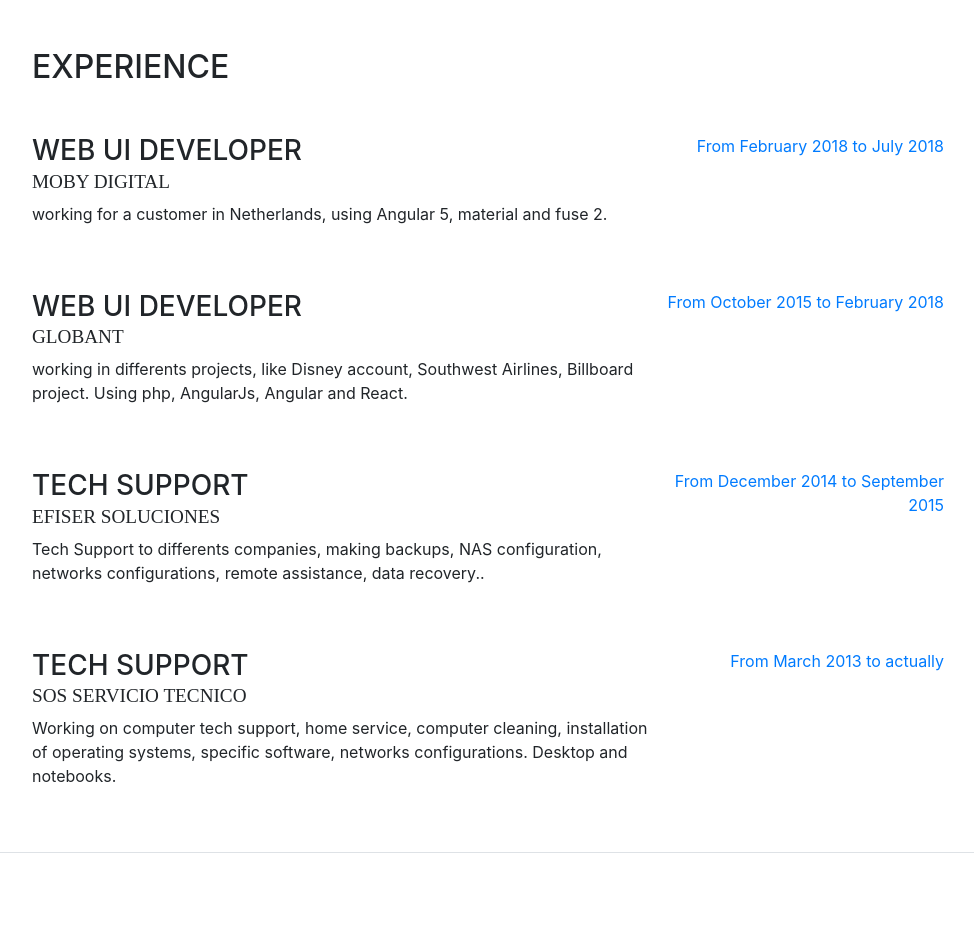
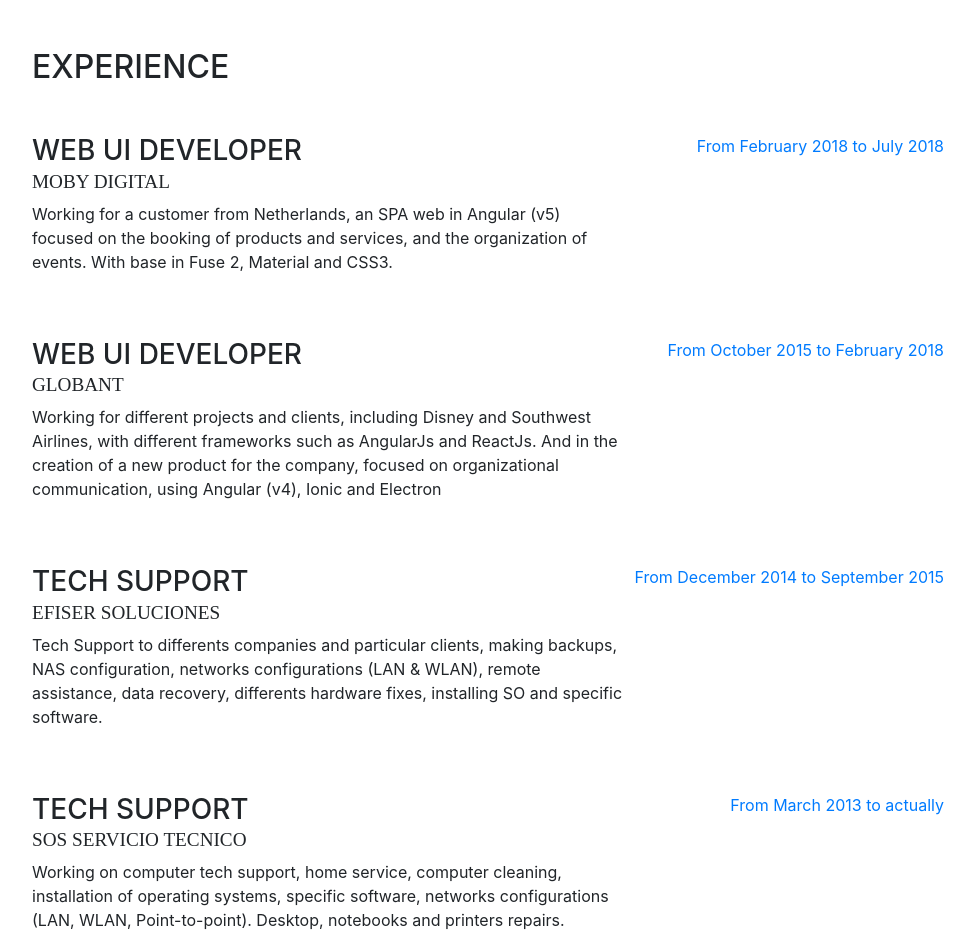
Before and after one commit to diegoncampos/diegoncampos.github.io, a website with bundled scripts: page index.html in a window 1280 px wide. Shown: the part 800-1751 px from the top of the page, without its empty margins (288-1262 px from the left). Built offline with nearby package versions, Linux system fonts and the light colour scheme; a web font is replaced by a local one.

Commit message:
Improve Experience

```diff
--- a/index.html
+++ b/index.html
@@ -114,7 +114,11 @@
             <div class="resume-content mr-auto">
               <h3 class="mb-0">Web UI Developer</h3>
               <div class="subheading mb-3">Moby Digital</div>
-              <p> working for a customer in Netherlands, using Angular 5, material and fuse 2.</p>
+              <p>
+                Working for a customer from Netherlands, an SPA web in Angular (v5) focused
+                on the booking of products and services, and the organization of events. With
+                base in Fuse 2, Material and CSS3.
+              </p>
             </div>
             <div class="resume-date text-md-right">
               <span class="text-primary">From February 2018 to July 2018</span>
@@ -125,7 +129,12 @@
             <div class="resume-content mr-auto">
               <h3 class="mb-0">Web UI Developer</h3>
               <div class="subheading mb-3">Globant</div>
-              <p>working in differents projects, like Disney account, Southwest Airlines, Billboard project. Using php, AngularJs, Angular and React.</p>
+              <p>
+                  Working for different projects and clients, including Disney and Southwest Airlines,
+                  with different frameworks such as AngularJs and ReactJs. And in the creation of a new
+                  product for the company, focused on organizational communication, using Angular (v4),
+                  Ionic and Electron
+                </p>
             </div>
             <div class="resume-date text-md-right">
               <span class="text-primary">From October 2015 to February 2018</span>
@@ -136,10 +145,14 @@
             <div class="resume-content mr-auto">
               <h3 class="mb-0"> Tech Support</h3>
               <div class="subheading mb-3">Efiser Soluciones</div>
-              <p>Tech Support to differents companies, making backups, NAS configuration, networks configurations, remote assistance, data recovery..</p>
+              <p>
+                Tech Support to differents companies and particular clients, making backups, NAS configuration, networks
+                configurations (LAN & WLAN), remote assistance, data recovery, differents hardware fixes, installing SO and
+                specific software.
+              </p>
             </div>
             <div class="resume-date text-md-right">
-              <span class="text-primary">From December  2014 to September 2015</span>
+              <span class="text-primary">From December 2014 to September 2015</span>
             </div>
           </div>
 
@@ -147,7 +160,10 @@
             <div class="resume-content mr-auto">
               <h3 class="mb-0">Tech Support</h3>
               <div class="subheading mb-3">SOS Servicio Tecnico</div>
-              <p>Working on computer tech support,  home service, computer cleaning, installation of operating systems, specific software, networks configurations. Desktop and notebooks.</p>
+              <p>
+                Working on computer tech support,  home service, computer cleaning, installation of operating systems, specific
+                software, networks configurations (LAN, WLAN, Point-to-point). Desktop, notebooks and printers repairs.
+              </p>
             </div>
             <div class="resume-date text-md-right">
               <span class="text-primary">From March 2013 to actually</span>
--- a/scss/_resume-item.scss
+++ b/scss/_resume-item.scss
@@ -18,7 +18,7 @@
     .resume-item {
       .resume-content {}
       .resume-date {
-        min-width: 18rem;
+        min-width: 20rem;
       }
     }
   }
```
Also changed, not shown: css/resume.css, css/resume.min.css.
